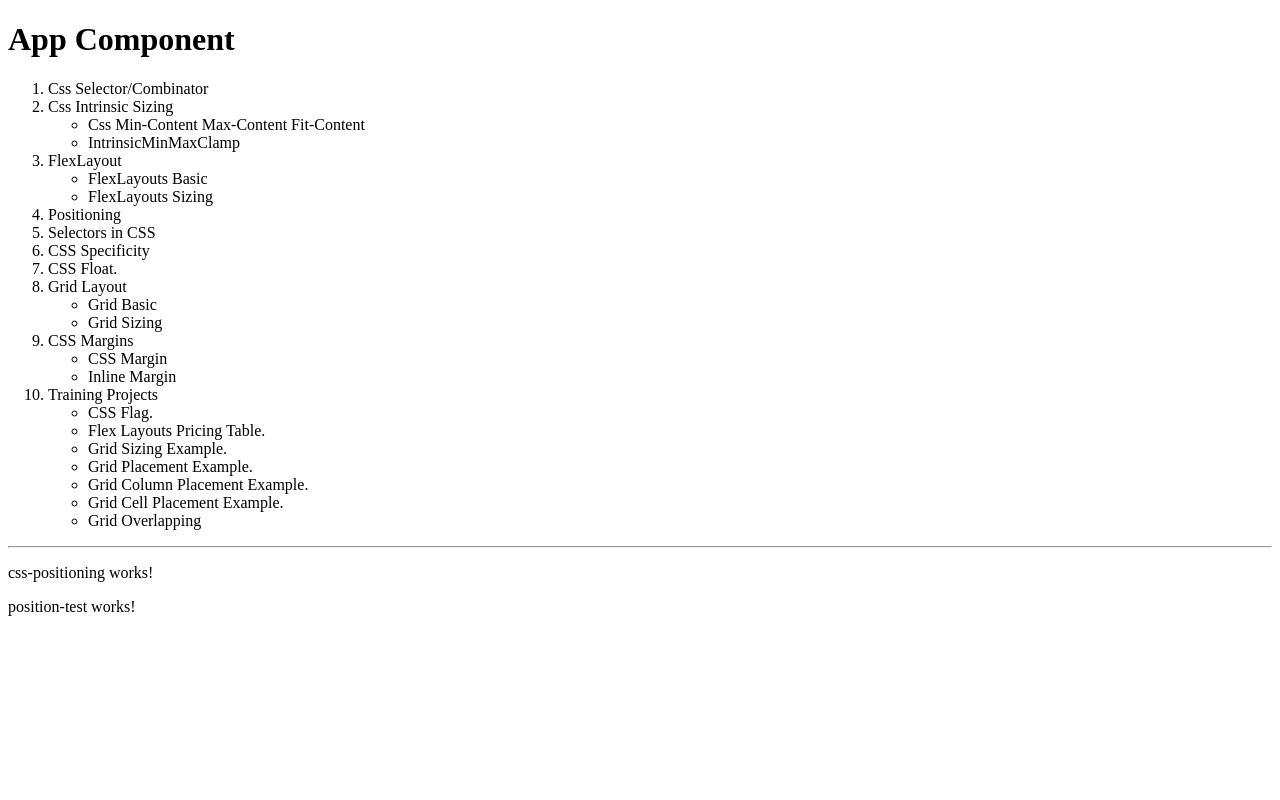
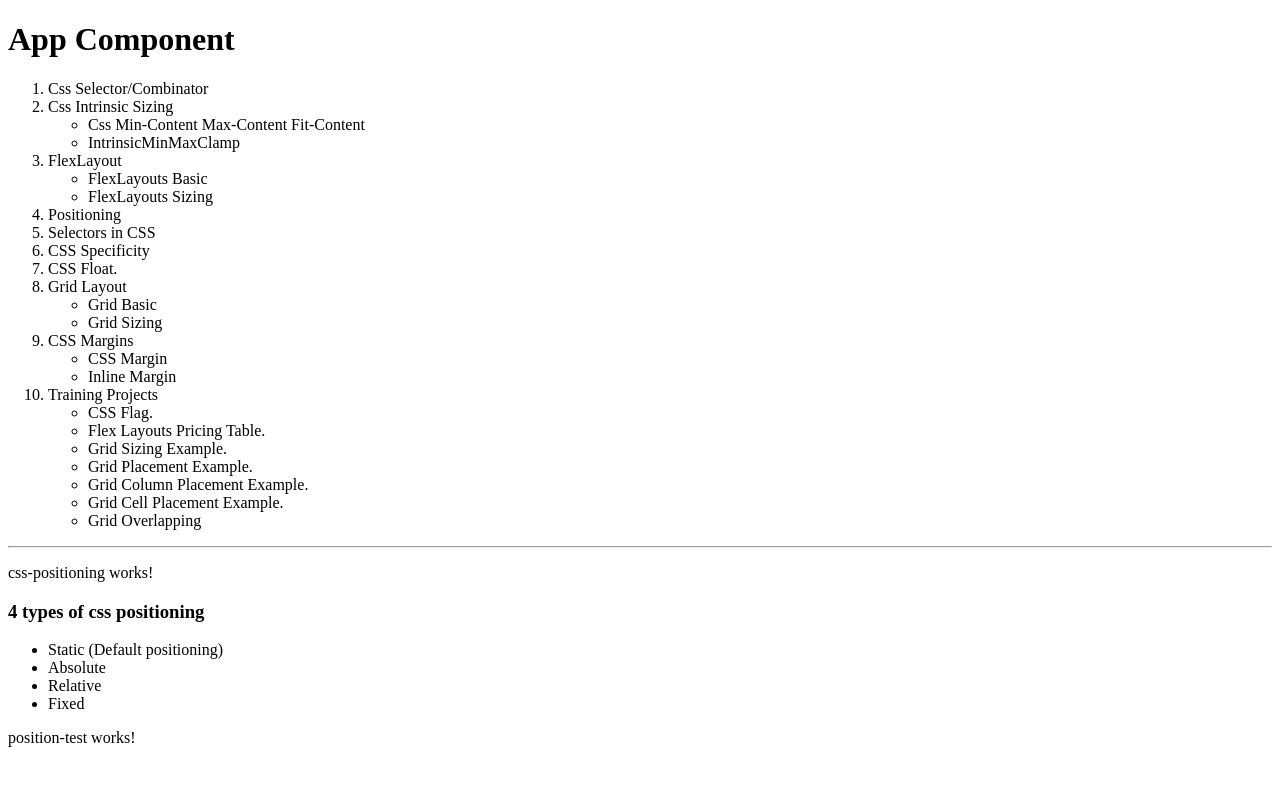
Before and after one commit to srbalakkl/Angular-CSS, an Angular app: page /cssPositioning in a window 1280 px wide. Shown: the top 800 px of the page. Built offline with nearby package versions, Linux system fonts and the light colour scheme.

Commit message:
DOC: CSS positioning

```diff
--- a/src/app/css-positioning/css-positioning.component.html
+++ b/src/app/css-positioning/css-positioning.component.html
@@ -19,20 +19,15 @@
   }
 </style>
 
-<!--<div>-->
-<!--  <h3>4 types of css positioning </h3>-->
+<div>
+  <h3>4 types of css positioning </h3>
 
-<!--  <ul>-->
-<!--    <li>Static (Default positioning)</li>-->
-<!--    <li>Absolute</li>-->
-<!--    <li>Relative</li>-->
-<!--    <li>Fixed</li>-->
-<!--  </ul>-->
-
-<!--  <div class="position">-->
-
-<!--  </div>-->
-
-<!--</div>-->
+  <ul>
+    <li>Static (Default positioning)</li>
+    <li>Absolute</li>
+    <li>Relative</li>
+    <li>Fixed</li>
+  </ul>
+</div>
 
 <app-position-test></app-position-test>
--- a/src/app/css-selector/css-selector.component.html
+++ b/src/app/css-selector/css-selector.component.html
@@ -10,7 +10,8 @@
     color: blue;
   }
 
-  li.done { /*Chained Selector:*/
+  li.done { /*Chained Selector: Select the li element with the .done class*/
+    /* Chained selector should not contain any empty space.*/
     color: seagreen;
   }
 
--- a/src/app/intrinsic-sizing/intrinsic-sizing.component.html
+++ b/src/app/intrinsic-sizing/intrinsic-sizing.component.html
@@ -3,11 +3,6 @@
 <style>
   h1 {
     background-color: #86ef86;
-    margin: 0;
-  }
-
-  p {
-    /*width: max-content;*/
     margin: 0;
   }
 
@@ -30,7 +25,7 @@
     /*The min-content,max-content,fit-content sizing keyword represents the intrinsic width of the content*/
 
     /*width: min-content;!*>- The min-content sizing keyword represents the intrinsic minimum width of the content*!*/
-    /* For text content this means that the content will take all soft-wrapping opportunities, becoming as small as the longest word.*/
+    /* For text content, this means that the content will take all soft-wrapping opportunities, becoming as small as the longest word.*/
 
     /*width: max-content;!*<- Represent the maximum width of the content (i.e It'll 'not wrap' when resizing the windows.)*!*/
 
@@ -39,6 +34,7 @@
 
   p {
     /*width: max-content;*/ /*Note: this will override the default width:100%; property of p tag.*/
+    margin: 0;
   }
 
 
--- a/src/app/intrinsic-sizing/min-max-clamp-sizing/min-max-clamp-sizing.component.html
+++ b/src/app/intrinsic-sizing/min-max-clamp-sizing/min-max-clamp-sizing.component.html
@@ -28,7 +28,9 @@
 
     width: clamp(150px, 50%, 400px);
     /*<- clamp(minimum value, preferred value, maximum value)
-     * similar to min & max except if has preferred value.
+     * In this example: min=150px, preferred=50%, max=400px.
+     * The preferred value here is 50% (the middle argument).
+     * Similar to min() & max(), except it has a preferred value that the browser aims to use within the min/max bounds.
      */
 
 
```
Also changed, not shown: 1 other file (tests, documents, lock files or other folders).
